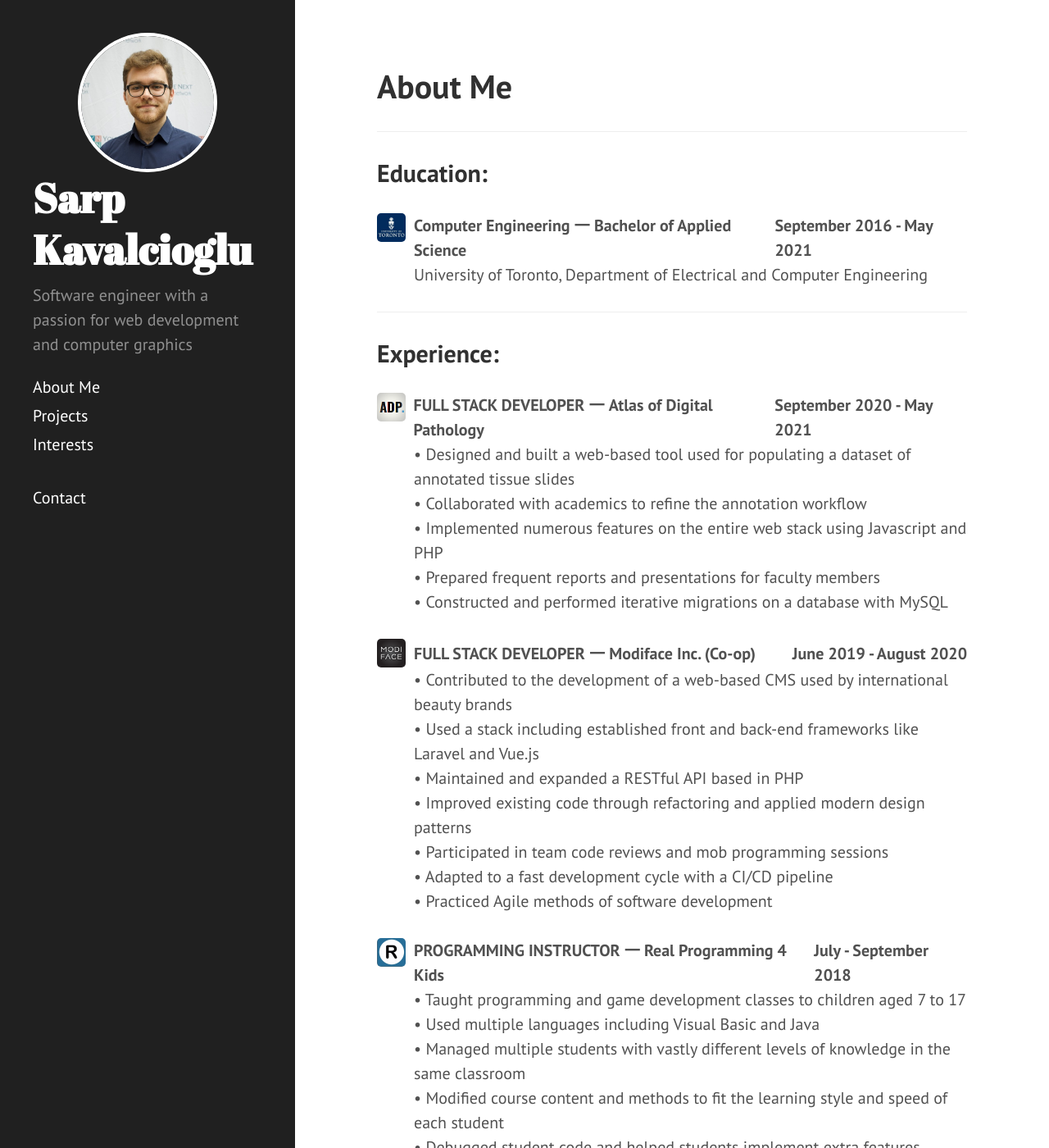
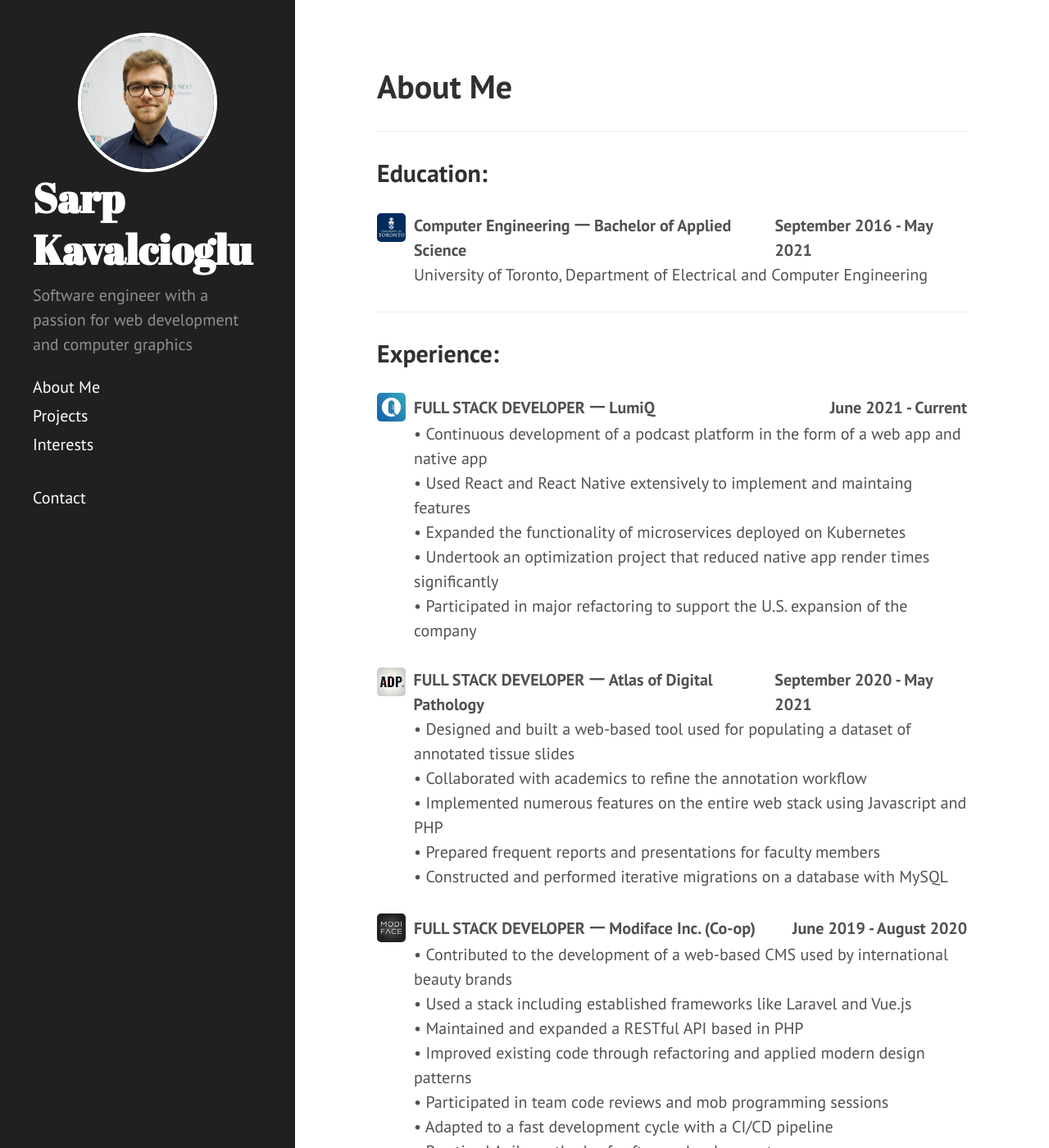
Before and after one commit to kavalcio/kavalcio.github.io, a Jekyll site: the page built from index.md, in a window 1280 px wide and 1400 px high. Shown: the whole window at 82% size. Built offline with Jekyll 4.4.1, drawn with Linux system fonts in a browser that asks for light colours; Markdown is read by kramdown in place of the engine named in the settings.

Commit message:
Add lumiq

```diff
--- a/index.md
+++ b/index.md
@@ -20,6 +20,19 @@ title: About Me
 ## Experience:
 <div class="work-container">
   <div class="work-title">
+    <img class="work-icon" src="/../images/lumiq.jpg">
+    <div class="work-title-left"> FULL STACK DEVELOPER 𑁋 LumiQ</div>
+    <div class="work-title-right">June 2021 - Current</div>
+  </div>
+  <div class="work-line">• Continuous development of a podcast platform in the form of a web app and native app</div>
+  <div class="work-line">• Used React and React Native extensively to implement and maintaing features</div>
+  <div class="work-line">• Expanded the functionality of microservices deployed on Kubernetes</div>
+  <div class="work-line">• Undertook an optimization project that reduced native app render times significantly</div>
+  <div class="work-line">• Participated in major refactoring to support the U.S. expansion of the company</div>
+</div>
+
+<div class="work-container">
+  <div class="work-title">
     <img class="work-icon" src="/../images/adp.png">
     <div class="work-title-left"> FULL STACK DEVELOPER 𑁋 Atlas of Digital Pathology</div>
     <div class="work-title-right">September 2020 - May 2021</div>
@@ -38,7 +51,7 @@ title: About Me
     <div class="work-title-right">June 2019 - August 2020</div>
   </div>
   <div class="work-line">• Contributed to the development of a web-based CMS used by international beauty brands</div>
-  <div class="work-line">• Used a stack including established front and back-end frameworks like Laravel and Vue.js</div>
+  <div class="work-line">• Used a stack including established frameworks like Laravel and Vue.js</div>
   <div class="work-line">• Maintained and expanded a RESTful API based in PHP</div>
   <div class="work-line">• Improved existing code through refactoring and applied modern design patterns</div>
   <div class="work-line">• Participated in team code reviews and mob programming sessions</div>
```
Also changed, not shown: contact.md (+1 -1 lines), images/lumiq.jpg (added).
